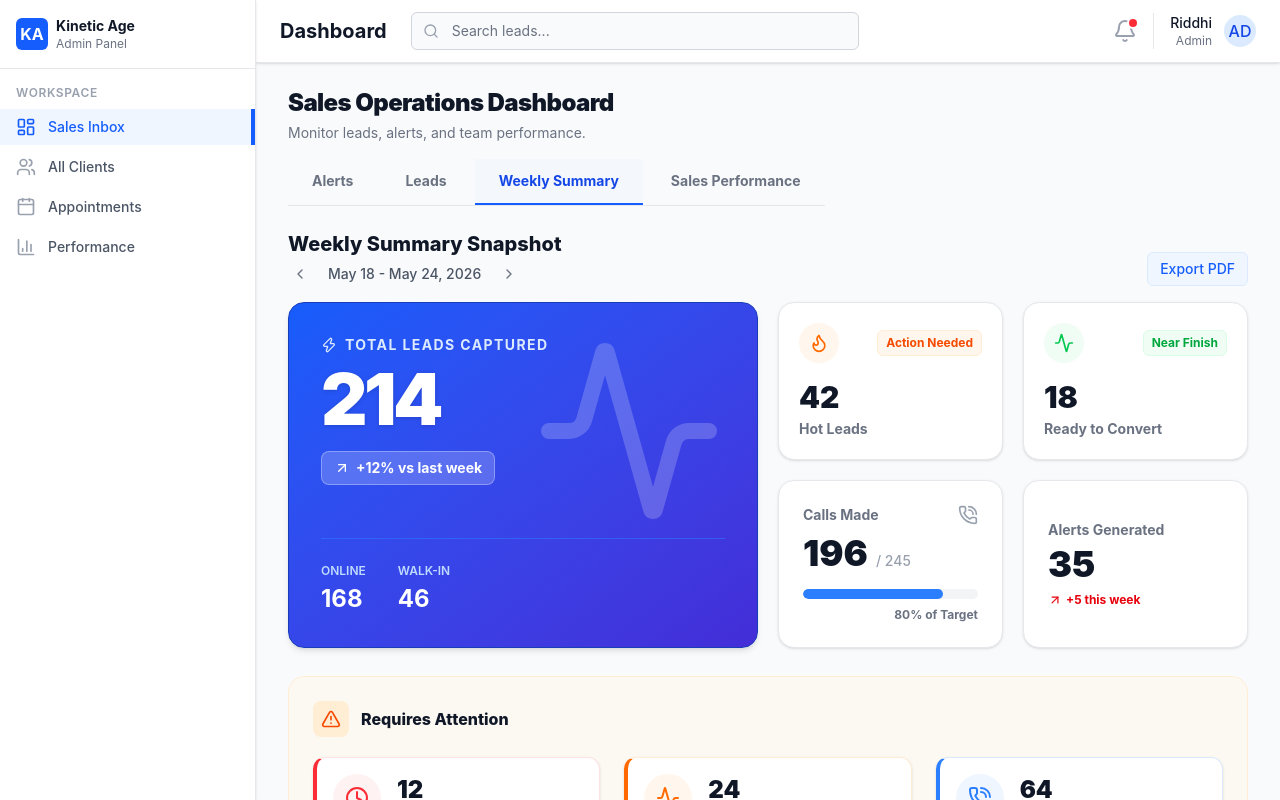
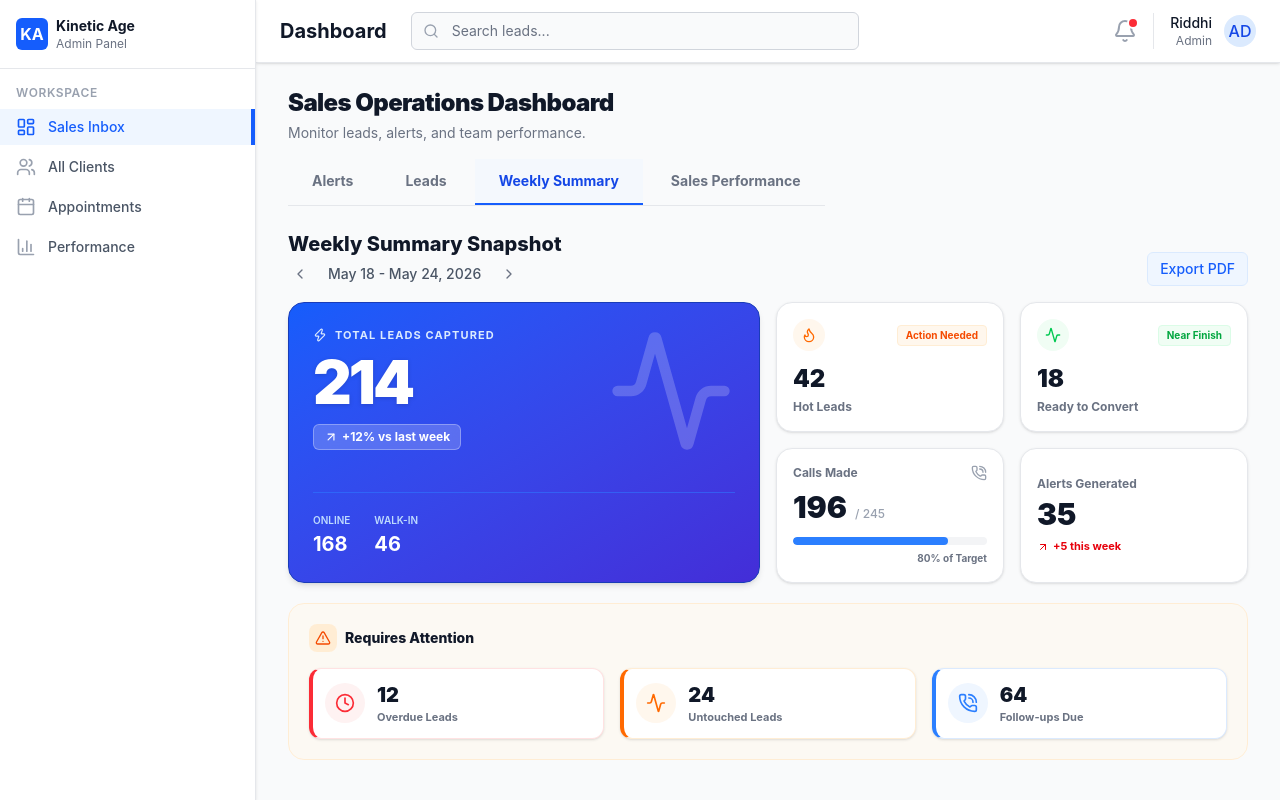
Before and after one commit to vidula18/kinetic-dashboard, a React (Vite) app: page / in a window 1280 px wide. Built offline with nearby package versions, Linux system fonts and the light colour scheme.

Commit message:
Compact the Weekly Summary bento box layout

```diff
--- a/src/components/WeeklySummary.tsx
+++ b/src/components/WeeklySummary.tsx
@@ -23,89 +23,89 @@ export function WeeklySummary() {
       </div>
 
       {/* Bento-box Grid Layout */}
-      <div className="grid grid-cols-1 md:grid-cols-2 lg:grid-cols-4 gap-5">
+      <div className="grid grid-cols-1 md:grid-cols-2 lg:grid-cols-4 gap-4">
 
         {/* Top-Left: Hero Card (spanning 2 columns, 2 rows) */}
         <div className="md:col-span-2 lg:col-span-2 md:row-span-2 flex">
-          <div className="bg-gradient-to-br from-blue-600 to-indigo-700 rounded-2xl shadow-md border border-blue-800 p-8 flex flex-col justify-between w-full relative overflow-hidden group">
-            <div className="absolute top-0 right-0 p-8 opacity-20 transform group-hover:scale-110 transition-transform duration-700">
-              <Activity className="w-48 h-48 text-white" />
+          <div className="bg-gradient-to-br from-blue-600 to-indigo-700 rounded-2xl shadow-md border border-blue-800 p-6 flex flex-col justify-between w-full relative overflow-hidden group">
+            <div className="absolute top-0 right-0 p-6 opacity-20 transform group-hover:scale-110 transition-transform duration-700">
+              <Activity className="w-32 h-32 text-white" />
             </div>
             <div className="relative z-10">
-              <div className="text-blue-100 font-bold uppercase tracking-widest text-sm mb-2 flex items-center">
-                <Zap className="w-4 h-4 mr-2" />
+              <div className="text-blue-100 font-bold uppercase tracking-widest text-[11px] mb-2 flex items-center">
+                <Zap className="w-3.5 h-3.5 mr-2" />
                 Total Leads Captured
               </div>
-              <div className="text-7xl font-black text-white tracking-tighter mb-4 drop-shadow-sm">
+              <div className="text-6xl font-black text-white tracking-tighter mb-3 drop-shadow-sm">
                 214
               </div>
-              <div className="inline-flex items-center text-sm font-bold px-3 py-1.5 rounded-lg text-white bg-white/20 backdrop-blur-sm border border-white/30">
-                <ArrowUpRight className="w-4 h-4 mr-1.5" />
+              <div className="inline-flex items-center text-xs font-bold px-2.5 py-1 rounded-md text-white bg-white/20 backdrop-blur-sm border border-white/30">
+                <ArrowUpRight className="w-3.5 h-3.5 mr-1" />
                 +12% vs last week
               </div>
             </div>
 
-            <div className="relative z-10 mt-10 pt-6 border-t border-blue-500/50 flex gap-8">
+            <div className="relative z-10 mt-6 pt-5 border-t border-blue-500/50 flex gap-6">
               <div>
-                <div className="text-blue-200 text-xs font-semibold uppercase mb-1">Online</div>
-                <div className="text-2xl font-bold text-white">168</div>
+                <div className="text-blue-200 text-[10px] font-semibold uppercase mb-0.5">Online</div>
+                <div className="text-xl font-bold text-white">168</div>
               </div>
               <div>
-                <div className="text-blue-200 text-xs font-semibold uppercase mb-1">Walk-in</div>
-                <div className="text-2xl font-bold text-white">46</div>
+                <div className="text-blue-200 text-[10px] font-semibold uppercase mb-0.5">Walk-in</div>
+                <div className="text-xl font-bold text-white">46</div>
               </div>
             </div>
           </div>
         </div>
 
         {/* Top-Right: 2 Stat Cards */}
-        <div className="bg-white rounded-2xl shadow-sm border border-gray-200 p-5 flex flex-col justify-between">
-          <div className="flex items-center justify-between mb-4">
-            <div className="w-10 h-10 rounded-full bg-orange-50 flex items-center justify-center">
-              <Flame className="w-5 h-5 text-orange-500" />
+        <div className="bg-white rounded-2xl shadow-sm border border-gray-200 p-4 flex flex-col justify-between">
+          <div className="flex items-center justify-between mb-3">
+            <div className="w-8 h-8 rounded-full bg-orange-50 flex items-center justify-center">
+              <Flame className="w-4 h-4 text-orange-500" />
             </div>
-            <span className="text-xs font-bold text-orange-600 bg-orange-50 px-2 py-1 rounded-md border border-orange-100">Action Needed</span>
+            <span className="text-[10px] font-bold text-orange-600 bg-orange-50 px-2 py-0.5 rounded border border-orange-100">Action Needed</span>
           </div>
           <div>
-            <div className="text-3xl font-black text-gray-900">42</div>
-            <div className="text-sm font-bold text-gray-500 mt-1">Hot Leads</div>
+            <div className="text-2xl font-black text-gray-900">42</div>
+            <div className="text-xs font-bold text-gray-500 mt-1">Hot Leads</div>
           </div>
         </div>
 
-        <div className="bg-white rounded-2xl shadow-sm border border-gray-200 p-5 flex flex-col justify-between">
-          <div className="flex items-center justify-between mb-4">
-            <div className="w-10 h-10 rounded-full bg-green-50 flex items-center justify-center">
-              <Activity className="w-5 h-5 text-green-500" />
+        <div className="bg-white rounded-2xl shadow-sm border border-gray-200 p-4 flex flex-col justify-between">
+          <div className="flex items-center justify-between mb-3">
+            <div className="w-8 h-8 rounded-full bg-green-50 flex items-center justify-center">
+              <Activity className="w-4 h-4 text-green-500" />
             </div>
-            <span className="text-xs font-bold text-green-600 bg-green-50 px-2 py-1 rounded-md border border-green-100">Near Finish</span>
+            <span className="text-[10px] font-bold text-green-600 bg-green-50 px-2 py-0.5 rounded border border-green-100">Near Finish</span>
           </div>
           <div>
-            <div className="text-3xl font-black text-gray-900">18</div>
-            <div className="text-sm font-bold text-gray-500 mt-1">Ready to Convert</div>
+            <div className="text-2xl font-black text-gray-900">18</div>
+            <div className="text-xs font-bold text-gray-500 mt-1">Ready to Convert</div>
           </div>
         </div>
 
         {/* Middle-Right: Progress Card & Trend Card */}
-        <div className="bg-white rounded-2xl shadow-sm border border-gray-200 p-6 flex flex-col justify-center">
+        <div className="bg-white rounded-2xl shadow-sm border border-gray-200 p-4 flex flex-col justify-center">
           <div className="flex justify-between items-start mb-2">
-            <div className="text-sm font-bold text-gray-500">Calls Made</div>
-            <PhoneCall className="w-5 h-5 text-gray-400" />
+            <div className="text-xs font-bold text-gray-500">Calls Made</div>
+            <PhoneCall className="w-4 h-4 text-gray-400" />
           </div>
-          <div className="flex items-baseline gap-2 mb-4">
-            <div className="text-4xl font-black text-gray-900">196</div>
-            <div className="text-sm font-medium text-gray-400">/ 245</div>
+          <div className="flex items-baseline gap-2 mb-3">
+            <div className="text-3xl font-black text-gray-900">196</div>
+            <div className="text-xs font-medium text-gray-400">/ 245</div>
           </div>
-          <div className="w-full bg-gray-100 rounded-full h-2.5 overflow-hidden">
-            <div className="bg-blue-500 h-2.5 rounded-full" style={{ width: '80%' }}></div>
+          <div className="w-full bg-gray-100 rounded-full h-2 overflow-hidden">
+            <div className="bg-blue-500 h-2 rounded-full" style={{ width: '80%' }}></div>
           </div>
-          <div className="text-xs font-bold text-gray-500 mt-2 text-right">80% of Target</div>
+          <div className="text-[10px] font-bold text-gray-500 mt-1.5 text-right">80% of Target</div>
         </div>
 
-        <div className="bg-white rounded-2xl shadow-sm border border-gray-200 p-6 flex flex-col justify-center relative overflow-hidden">
-          <div className="text-sm font-bold text-gray-500 mb-1 z-10">Alerts Generated</div>
-          <div className="text-4xl font-black text-gray-900 z-10">35</div>
-          <div className="flex items-center text-xs font-bold text-red-600 mt-2 z-10">
-            <ArrowUpRight className="w-3.5 h-3.5 mr-1" />
+        <div className="bg-white rounded-2xl shadow-sm border border-gray-200 p-4 flex flex-col justify-center relative overflow-hidden">
+          <div className="text-xs font-bold text-gray-500 mb-1 z-10">Alerts Generated</div>
+          <div className="text-3xl font-black text-gray-900 z-10">35</div>
+          <div className="flex items-center text-[11px] font-bold text-red-600 mt-1.5 z-10">
+            <ArrowUpRight className="w-3 h-3 mr-1" />
             +5 this week
           </div>
           {/* Mock Sparkline Graphic */}
@@ -121,42 +121,42 @@ export function WeeklySummary() {
         </div>
 
         {/* Bottom Wide: Attention Needed Area */}
-        <div className="md:col-span-2 lg:col-span-4 bg-orange-50/50 rounded-2xl border border-orange-100 p-6 mt-2">
-          <div className="flex items-center gap-3 mb-5">
-            <div className="p-2 bg-orange-100 rounded-lg text-orange-600">
-              <AlertTriangle className="w-5 h-5" />
+        <div className="md:col-span-2 lg:col-span-4 bg-orange-50/50 rounded-2xl border border-orange-100 p-5 mt-1">
+          <div className="flex items-center gap-2 mb-4">
+            <div className="p-1.5 bg-orange-100 rounded-lg text-orange-600">
+              <AlertTriangle className="w-4 h-4" />
             </div>
-            <h3 className="text-base font-extrabold text-gray-900">Requires Attention</h3>
+            <h3 className="text-sm font-extrabold text-gray-900">Requires Attention</h3>
           </div>
 
-          <div className="grid grid-cols-1 md:grid-cols-3 gap-6">
-            <div className="bg-white rounded-xl border border-red-100 shadow-sm p-4 flex items-center gap-4 border-l-4 border-l-red-500">
-              <div className="w-12 h-12 bg-red-50 rounded-full flex items-center justify-center flex-shrink-0">
-                <Clock className="w-6 h-6 text-red-500" />
+          <div className="grid grid-cols-1 md:grid-cols-3 gap-4">
+            <div className="bg-white rounded-xl border border-red-100 shadow-sm p-3 flex items-center gap-3 border-l-4 border-l-red-500">
+              <div className="w-10 h-10 bg-red-50 rounded-full flex items-center justify-center flex-shrink-0">
+                <Clock className="w-5 h-5 text-red-500" />
               </div>
               <div>
-                <div className="text-2xl font-black text-gray-900">12</div>
-                <div className="text-xs font-bold text-gray-500">Overdue Leads</div>
+                <div className="text-xl font-black text-gray-900">12</div>
+                <div className="text-[11px] font-bold text-gray-500">Overdue Leads</div>
               </div>
             </div>
 
-            <div className="bg-white rounded-xl border border-orange-100 shadow-sm p-4 flex items-center gap-4 border-l-4 border-l-orange-500">
-              <div className="w-12 h-12 bg-orange-50 rounded-full flex items-center justify-center flex-shrink-0">
-                <Activity className="w-6 h-6 text-orange-500" />
+            <div className="bg-white rounded-xl border border-orange-100 shadow-sm p-3 flex items-center gap-3 border-l-4 border-l-orange-500">
+              <div className="w-10 h-10 bg-orange-50 rounded-full flex items-center justify-center flex-shrink-0">
+                <Activity className="w-5 h-5 text-orange-500" />
               </div>
               <div>
-                <div className="text-2xl font-black text-gray-900">24</div>
-                <div className="text-xs font-bold text-gray-500">Untouched Leads</div>
+                <div className="text-xl font-black text-gray-900">24</div>
+                <div className="text-[11px] font-bold text-gray-500">Untouched Leads</div>
               </div>
             </div>
 
-            <div className="bg-white rounded-xl border border-blue-100 shadow-sm p-4 flex items-center gap-4 border-l-4 border-l-blue-500">
-              <div className="w-12 h-12 bg-blue-50 rounded-full flex items-center justify-center flex-shrink-0">
-                <PhoneCall className="w-6 h-6 text-blue-500" />
+            <div className="bg-white rounded-xl border border-blue-100 shadow-sm p-3 flex items-center gap-3 border-l-4 border-l-blue-500">
+              <div className="w-10 h-10 bg-blue-50 rounded-full flex items-center justify-center flex-shrink-0">
+                <PhoneCall className="w-5 h-5 text-blue-500" />
               </div>
               <div>
-                <div className="text-2xl font-black text-gray-900">64</div>
-                <div className="text-xs font-bold text-gray-500">Follow-ups Due</div>
+                <div className="text-xl font-black text-gray-900">64</div>
+                <div className="text-[11px] font-bold text-gray-500">Follow-ups Due</div>
               </div>
             </div>
           </div>
```
